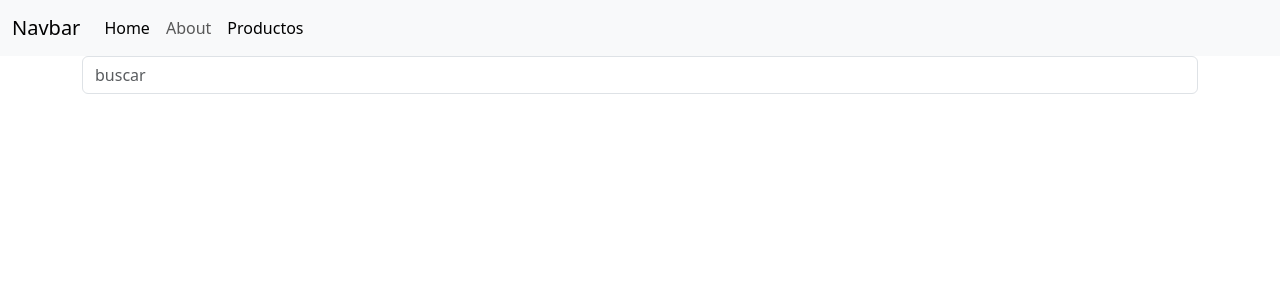
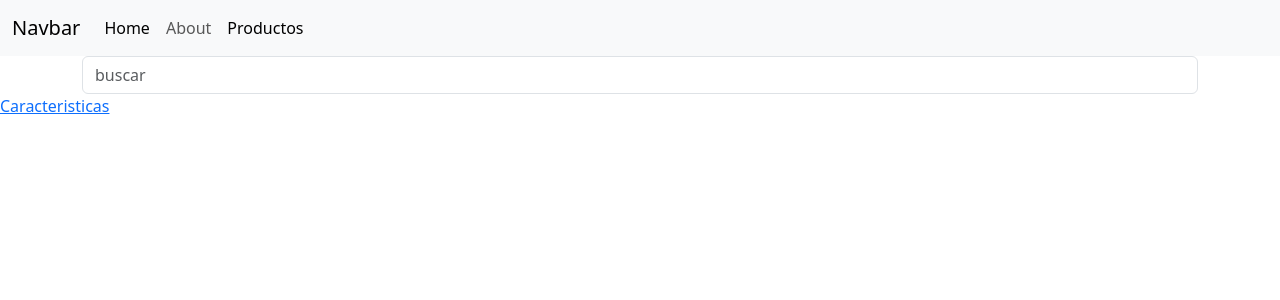
Before and after one commit to rineliniguezsosa/React-router-v6, a React (Create React App) app: page /productos in a window 1280 px wide. Shown: the top 300 px of the page. Built offline with nearby package versions, Linux system fonts and the light colour scheme.

Commit message:
creando el componente Link caracteristicas

```diff
--- a/src/05-Nested routes/Products.js
+++ b/src/05-Nested routes/Products.js
@@ -7,7 +7,7 @@ export const Products = () => {
             <input type="text" placeholder='buscar' className='form-control'></input>
         </div>
         <nav>
-
+            <Link to="/caracteristicas">Caracteristicas</Link>
         </nav>
     </>
   )
```
